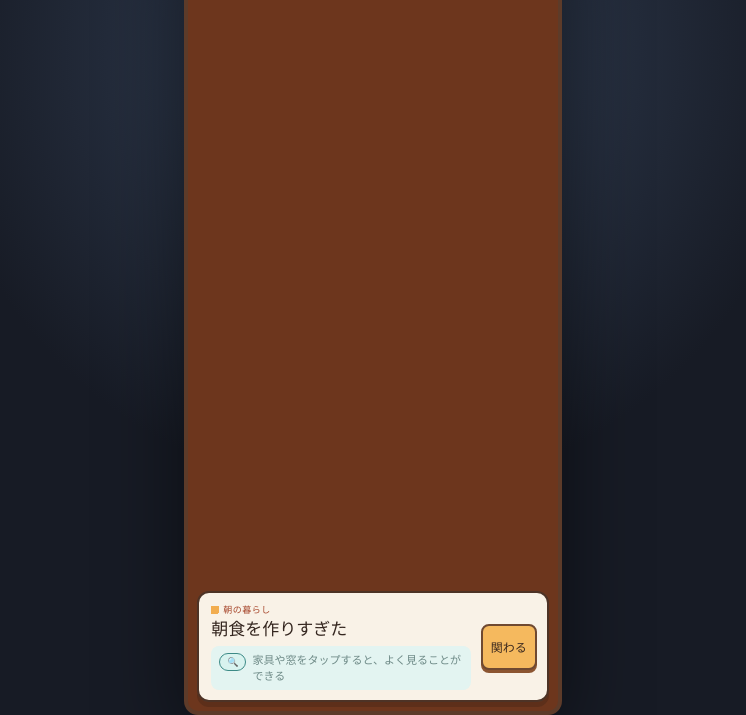
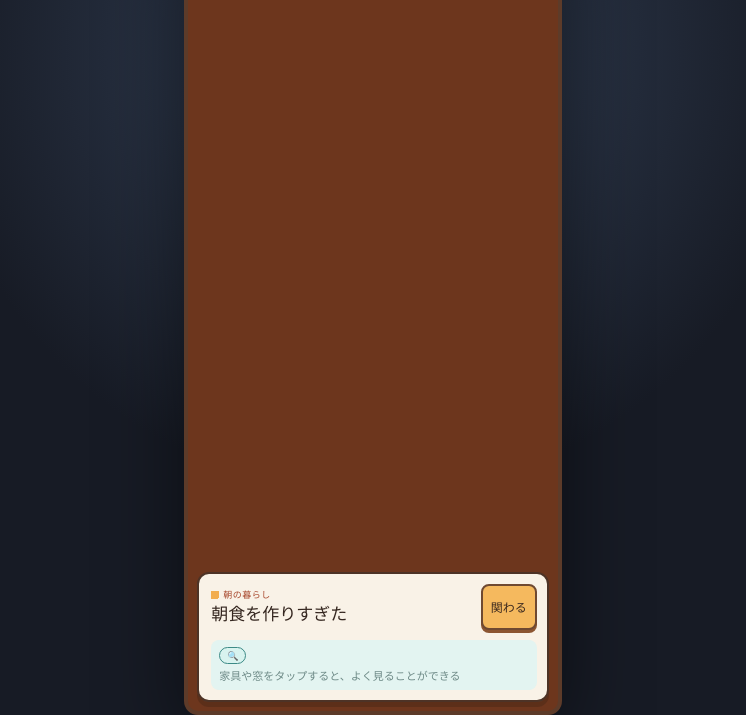
Before and after one commit to tadashi-aikawa/etokicchi, a website built with Vite: page index.html in a window 1280 px wide. Shown: the part 93-808 px from the top of the page, without its empty margins (267-1013 px from the left). Built offline with nearby package versions, Linux system fonts and the light colour scheme.

Commit message:
fix: 観察対象と本文を分けてHUDの全幅で表示する

```diff
--- a/src/main.ts
+++ b/src/main.ts
@@ -160,13 +160,13 @@ function createShell(
     observeText.classList.toggle("is-hint", targetName === undefined);
   };
   showObservation(OBSERVATION_HINT);
-  hudText.append(kicker, title, observe);
+  hudText.append(kicker, title);
   const openButton = document.createElement("button");
   openButton.className = "hud-action";
   openButton.type = "button";
   openButton.textContent = visit.scene.choices?.length ? "関わる" : "見る";
   openButton.setAttribute("aria-haspopup", "dialog");
-  hud.append(hudText, openButton);
+  hud.append(hudText, openButton, observe);
 
   const sheetLayer = document.createElement("div");
   sheetLayer.className = "sheet-layer";
--- a/src/styles.css
+++ b/src/styles.css
@@ -337,9 +337,11 @@ button {
 
 .hud-observe {
   display: flex;
-  gap: 6px;
+  grid-column: 1 / -1;
+  flex-direction: column;
+  gap: 4px;
   align-items: flex-start;
-  margin: 5px 0 0;
+  margin: 0;
   border-radius: 8px;
   padding: 6px 8px;
   background: #e3f4f1;
@@ -367,11 +369,7 @@ button {
 }
 
 .hud-observe-text {
-  display: -webkit-box;
-  overflow: hidden;
   min-width: 0;
-  -webkit-box-orient: vertical;
-  -webkit-line-clamp: 2;
 }
 
 .hud-observe-text.is-hint {
@@ -1406,10 +1404,6 @@ button {
     padding-block: 7px;
   }
 
-  .hud-observe-text {
-    -webkit-line-clamp: 1;
-  }
-
   .scene-sheet {
     max-height: 78%;
   }
```
Also changed, not shown: docs/prototype-spec.md (+3 -1 lines).
